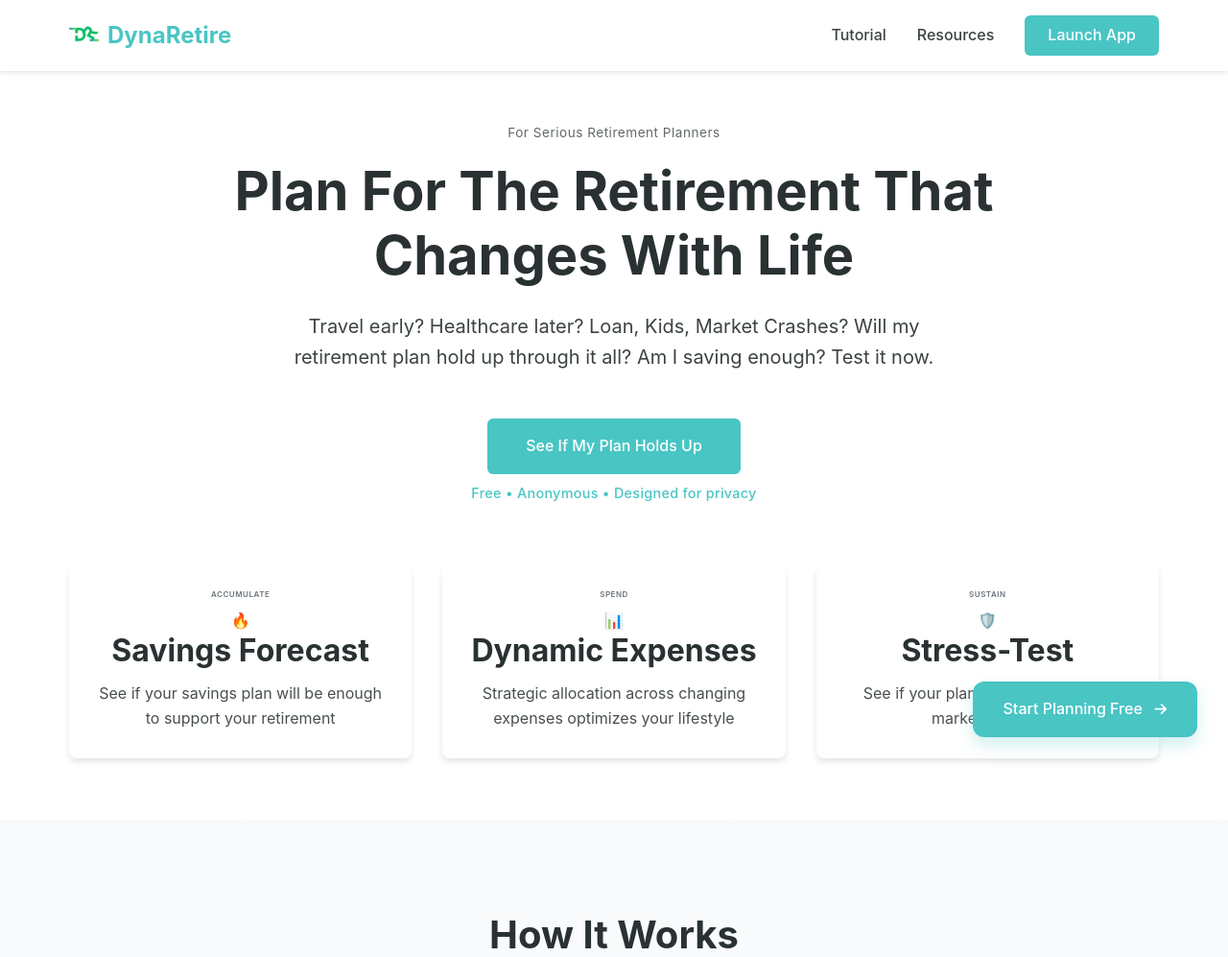
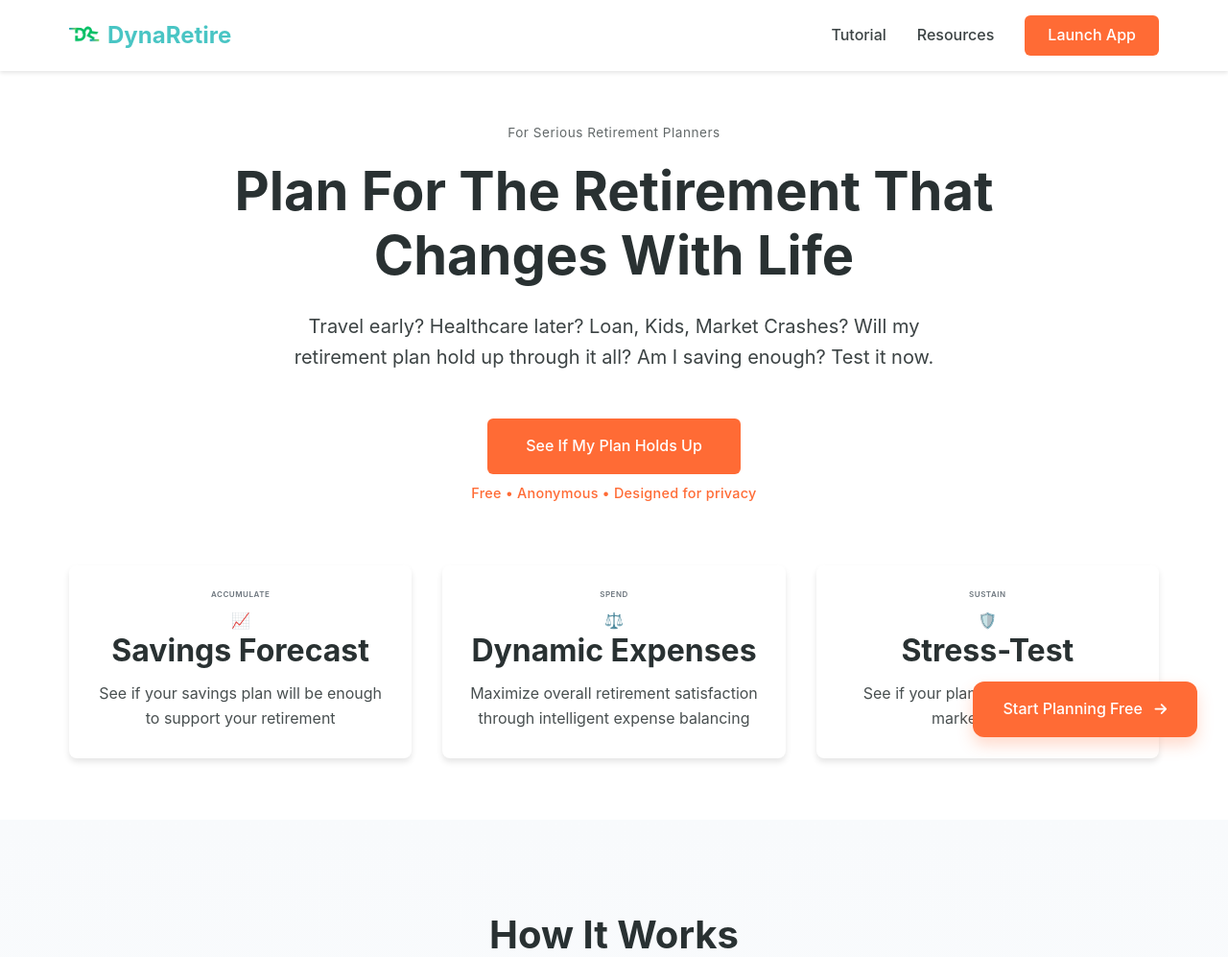
Before and after one commit to lakwli/dynaretire, a Flask app: page / in a window 1280 px wide. Shown: the top 997 px of the page at 96% size. Run offline with Flask 3, Linux system fonts and the light colour scheme.

Commit message:
Change button color to orange

```diff
--- a/static/css/style.css
+++ b/static/css/style.css
@@ -1,12 +1,13 @@
 /* Variables */
 :root {
-    --primary-color: #49c5c4;
+    --brand-color: #49c5c4;
+    --cta-color: #FF6B35;
     --secondary-color: #3c4344;
     --accent-color: #293132;
     --background-light: #f8fafc;
     --text-color: #293132;
     --border-color: #e2e8f0;
-    --gradient: linear-gradient(135deg, #49c5c4 0%, #3c4344 100%);
+    --gradient: linear-gradient(135deg, var(--brand-color) 0%, #3c4344 100%);
 }
 
 * {
@@ -63,7 +64,7 @@ h1, h2, h3 {
 .logo-text {
     font-size: 1.5rem;
     font-weight: bold;
-    color: var(--primary-color);
+    color: var(--brand-color);
     transition: color 0.3s ease;
 }
 
@@ -86,7 +87,7 @@ h1, h2, h3 {
 }
 
 .nav-link:hover {
-    color: var(--primary-color);
+    color: var(--brand-color);
 }
 
 .nav-link::after {
@@ -96,7 +97,7 @@ h1, h2, h3 {
     height: 2px;
     bottom: -4px;
     left: 0;
-    background-color: var(--primary-color);
+    background-color: var(--brand-color);
     transition: width 0.3s ease;
 }
 
@@ -106,7 +107,7 @@ h1, h2, h3 {
 
 .nav-cta {
     padding: 0.5rem 1.5rem;
-    background: var(--primary-color);
+    background: var(--cta-color);
     color: white;
     text-decoration: none;
     border-radius: 6px;
@@ -150,7 +151,7 @@ h1, h2, h3 {
 
 .hero-cta-subtext {
   margin-top: 8px;
-  color: var(--primary-color); /* Match button color */
+  color: var(--cta-color);
   font-size: 0.9rem;
   font-weight: 500;
   letter-spacing: 0.02em;
@@ -384,7 +385,7 @@ h1, h2, h3 {
 }
 
 .comparison-item.highlight {
-    background: var(--primary-color);
+    background: var(--brand-color);
     color: white;
 }
 
@@ -475,7 +476,7 @@ h1, h2, h3 {
 .primary-button {
     display: inline-block;
     padding: 1rem 2.5rem;
-    background: var(--primary-color);
+    background: var(--cta-color);
     color: white;
     text-decoration: none;
     border-radius: 6px;
@@ -490,7 +491,7 @@ h1, h2, h3 {
 
 .cta .primary-button {
     background: white;
-    color: var(--primary-color);
+    color: var(--cta-color);
 }
 
 .cta .primary-button:hover {
@@ -569,7 +570,7 @@ h1, h2, h3 {
 }
 
 .menu-group .menu-item:hover {
-    color: var(--primary-color);
+    color: var(--brand-color);
     transform: translateX(2px);
 }
 
@@ -580,7 +581,7 @@ h1, h2, h3 {
     height: 1px;
     bottom: 0;
     left: 0;
-    background-color: var(--primary-color);
+    background-color: var(--brand-color);
     transition: width 0.3s ease;
 }
 
@@ -591,7 +592,7 @@ h1, h2, h3 {
 .tag {
     font-size: 0.75rem;
     padding: 0.15rem 0.5rem;
-    background-color: var(--primary-color);
+    background-color: var(--brand-color);
     color: white;
     border-radius: 12px;
     font-weight: 500;
@@ -612,7 +613,7 @@ h1, h2, h3 {
 }
 
 .social-links a:hover {
-    color: var(--primary-color);
+    color: var(--brand-color);
     transform: translateY(-2px);
 }
 
@@ -624,13 +625,13 @@ h1, h2, h3 {
     align-items: center;
     gap: 0.75rem;
     padding: 1rem 2rem;
-    background: var(--primary-color);
+    background: var(--cta-color);
     color: white;
     text-decoration: none;
     border-radius: 12px;
     font-weight: 500;
     transition: all 0.3s ease;
-    box-shadow: 0 8px 16px rgba(73, 197, 196, 0.25);
+    box-shadow: 0 8px 16px rgba(255, 107, 53, 0.25);
     z-index: 100;
 }
 
@@ -642,7 +643,7 @@ h1, h2, h3 {
 .footer-cta:hover {
     transform: translateY(-4px);
     background: var(--secondary-color);
-    box-shadow: 0 12px 20px rgba(73, 197, 196, 0.35);
+    box-shadow: 0 12px 20px rgba(255, 107, 53, 0.35);
 }
 
 .footer-cta:hover i {
--- a/templates/marketing/landing.html
+++ b/templates/marketing/landing.html
@@ -104,15 +104,15 @@
         <div class="hero-benefit">
           <div class="benefit-item">
             <span class="phase-label">ACCUMULATE</span>
-            <div class="feature-icon">🔥</div>
+            <div class="feature-icon">📈</div>
             <h3>Savings Forecast</h3>
             <p>See if your savings plan will be enough to support your retirement</p>
           </div>
           <div class="benefit-item">
             <span class="phase-label">SPEND</span>
-            <div class="feature-icon">📊</div>
+            <div class="feature-icon">⚖️</div>
             <h3>Dynamic Expenses</h3>
-            <p>Strategic allocation across changing expenses optimizes your lifestyle</p>
+            <p>Maximize overall retirement satisfaction through intelligent expense balancing</p>
           </div>
           <div class="benefit-item">
             <span class="phase-label">SUSTAIN</span>
```
